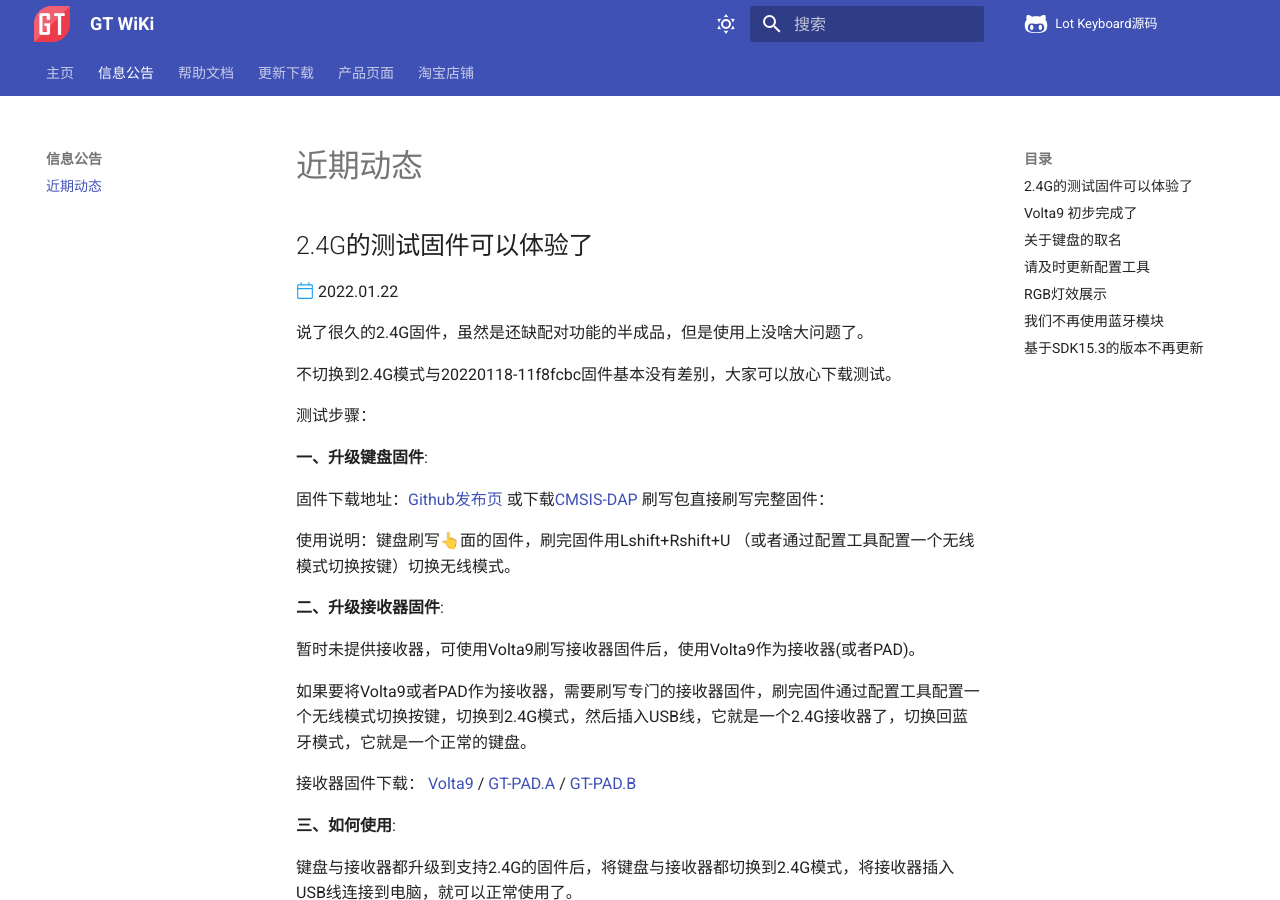
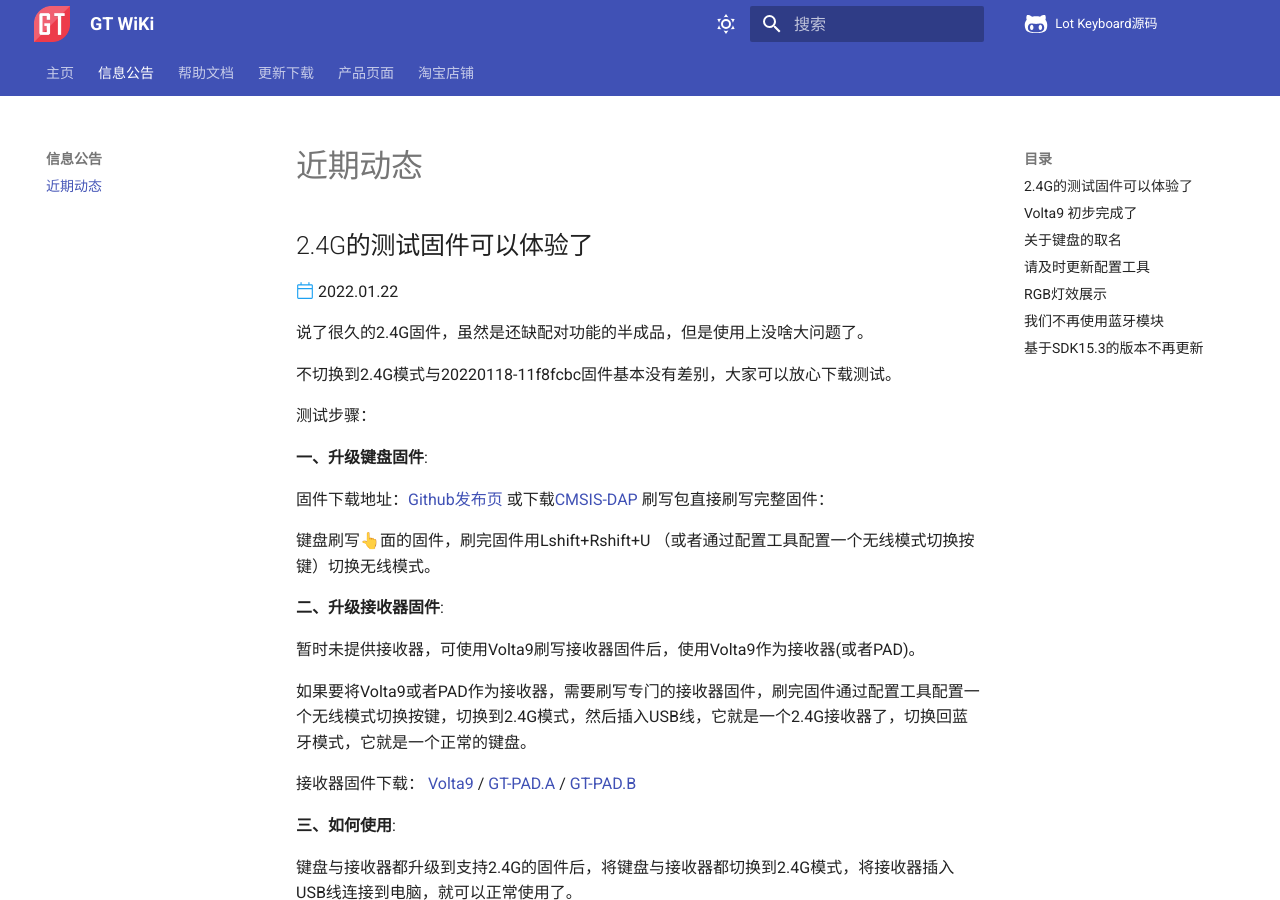
Before and after one commit to genokolar/genokolar.github.io, an MkDocs documentation site: the page built from docs/blog/info.md, in a window 1280 px wide and 900 px high. Built offline with MkDocs 1.6.1 and Material for MkDocs 9.7.7, drawn with Linux system fonts in a browser that asks for light colours; comment, search, counter and statistics services are not loaded.

Commit message:
Update info.md

```diff
--- a/docs/blog/info.md
+++ b/docs/blog/info.md
@@ -15,7 +15,7 @@
 
 固件下载地址：[Github发布页](https://github.com/genokolar/nrf52-keyboard/releases/tag/20220122-114512ba) 或下载[CMSIS-DAP](http://glab.online/down/sdk17/CMSIS-DAP线刷包20220122-114512ba-SDK17.1.zip) 刷写包直接刷写完整固件：
 
-使用说明：键盘刷写👆面的固件，刷完固件用Lshift+Rshift+U （或者通过配置工具配置一个无线模式切换按键）切换无线模式。
+键盘刷写👆面的固件，刷完固件用Lshift+Rshift+U （或者通过配置工具配置一个无线模式切换按键）切换无线模式。
 
 <b>二、升级接收器固件</B>:
 
```
